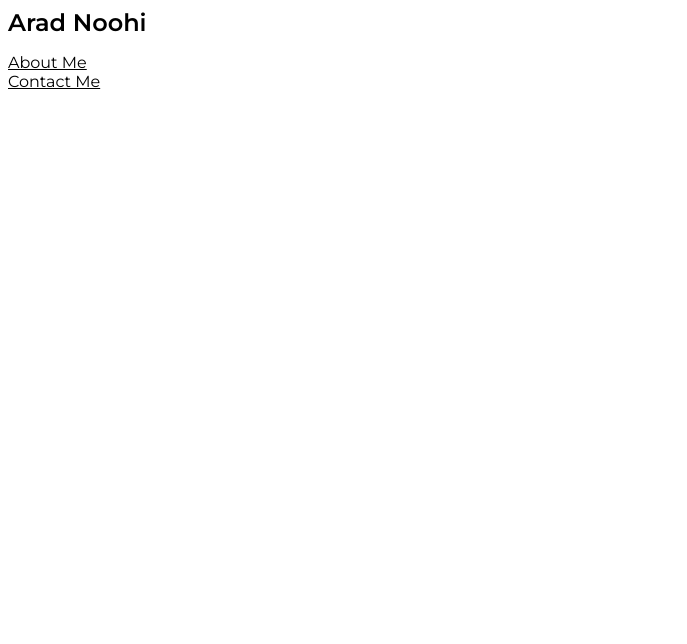
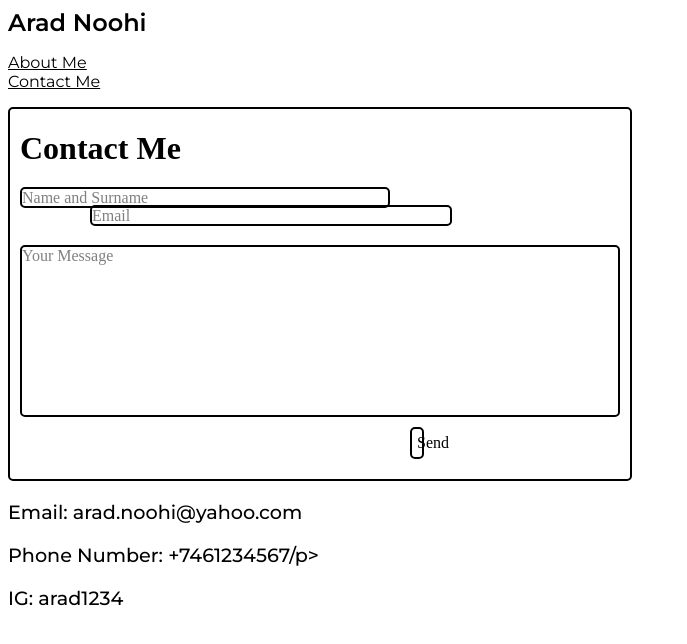
Before and after one commit to front-end-fundamentals-2025/fef-portfolio-Arad190783, a plain HTML site: page contact-me.html in a window 1280 px wide. Shown: the whole page, without its empty margins (0-687 px from the left). Drawn offline with Linux system fonts and the light colour scheme.

Commit message:
everything added to the website

```diff
--- a/contact-me.html
+++ b/contact-me.html
@@ -23,4 +23,17 @@
       </nav>
     </header>
   </body>
+
+  <main class="main-pg2">
+    <h1>Contact Me</h1>
+    <p2> Name and Surname </p2>
+    <p3> Email </p3>
+    <p4> Your Message</p4>
+    <p5> Send </p5>
+  </main>
+  <footer>
+    <p>Email: arad.noohi@yahoo.com</p>
+    <p>Phone Number: +7461234567/p></p>
+    <p>IG: arad1234</p>
+  </footer>
 </html>
--- a/css/main.css
+++ b/css/main.css
@@ -32,3 +32,55 @@ p {
   font-size: 1.2rem;
   font-weight: 500;
 }
+
+/* Page 2 */
+
+.main-pg2 {
+  border: 2px solid black;
+  margin-left: 0rem;
+  margin-right: 40rem;
+  border-radius: 5px;
+}
+
+h1 {
+  margin-left: 10px;
+}
+
+p2 {
+  color: grey;
+  border: 2px solid black;
+  padding-right: 15rem;
+  margin-left: 10px;
+  border-radius: 5px;
+}
+
+p3 {
+  margin-left: 5rem;
+  color: grey;
+  border: 2px solid black;
+  padding-right: 20rem;
+  border-radius: 5px;
+}
+
+p4 {
+  display: block;
+  color: grey;
+  margin-top: 20px;
+  margin-left: 10px;
+  margin-bottom: 10px;
+  margin-right: 10px;
+  border: 2px solid black;
+  padding-bottom: 150px;
+  border-radius: 5px;
+}
+
+p5 {
+  display: inline;
+  margin-left: 400px;
+  border: 2px solid black;
+  border-radius: 5px;
+  padding: 5px;
+  margin-bottom: 20px;
+  display: block;
+  margin-right: 430px;
+}
```
